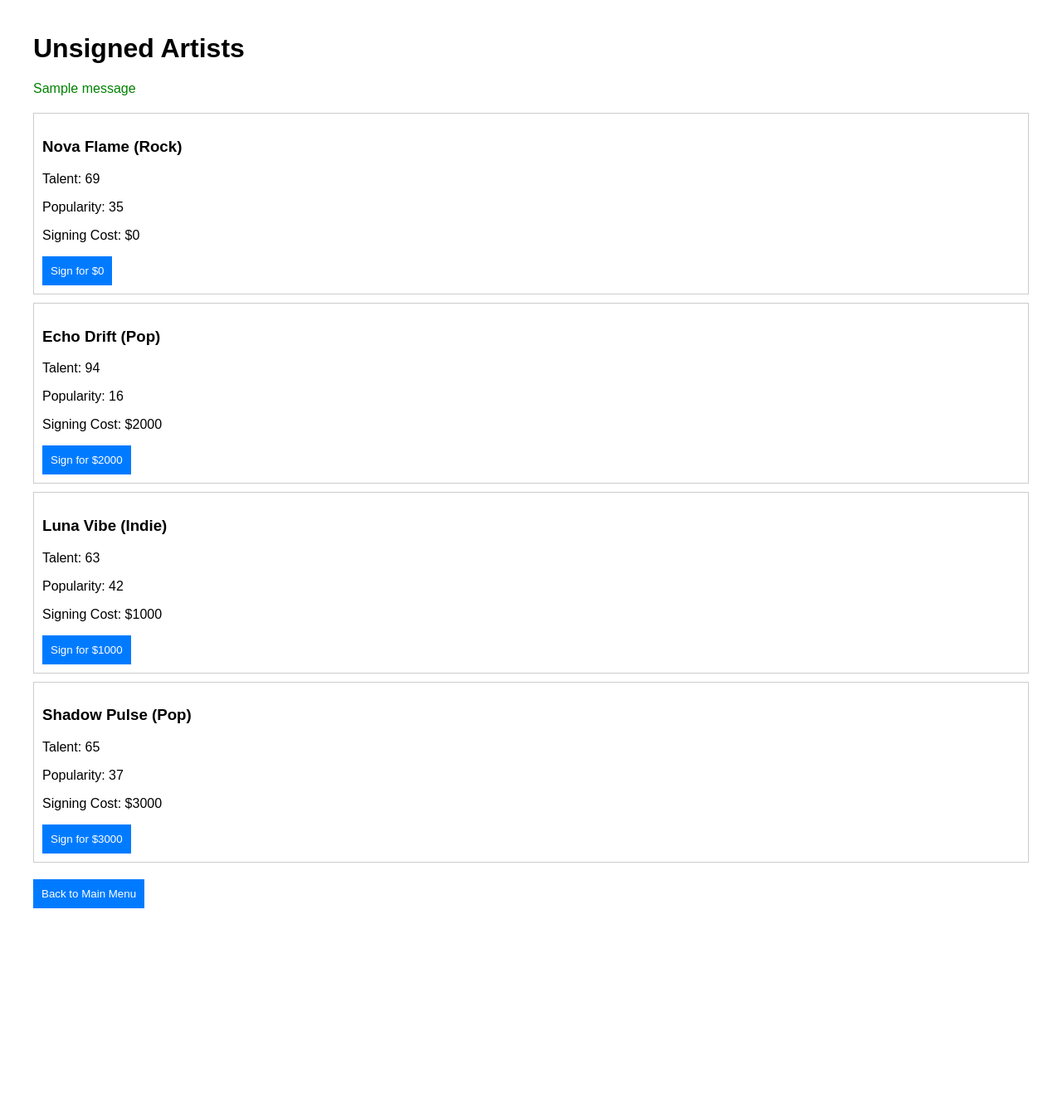
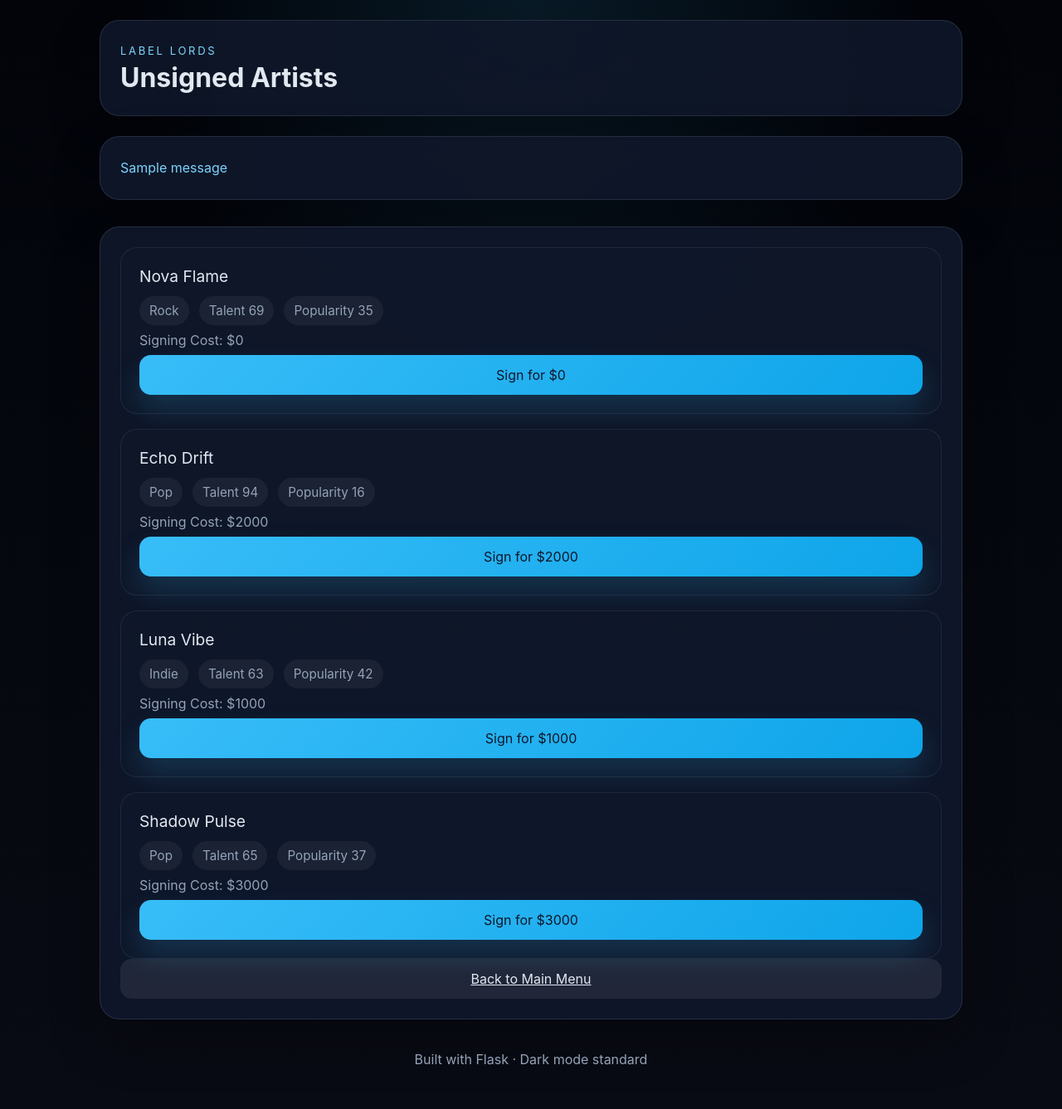
Before and after one commit to milarous/label-lords, a Flask app: page /unsigned in a window 1280 px wide. Shown: the whole page at 83% size. Before the commit the page ends 1095 px from the top, so only its background shows below. Run offline with Flask 3, Linux system fonts and the light colour scheme; one stand-in notice (Sample message) is shown.

Commit message:
Dark mode and updated UI

```diff
--- /dev/null
+++ b/static/css/styles.css
@@ -0,0 +1,295 @@
+:root {
+    color-scheme: dark;
+    --bg: #090b14;
+    --surface: #0f172a;
+    --surface-strong: #111827;
+    --surface-muted: #131a2b;
+    --border: rgba(148, 163, 184, 0.18);
+    --text: #e2e8f0;
+    --muted: #94a3b8;
+    --accent: #38bdf8;
+    --accent-strong: #7dd3fc;
+    --success: #34d399;
+    --danger: #f87171;
+    --shadow: 0 25px 60px rgba(0, 0, 0, 0.25);
+}
+
+* {
+    box-sizing: border-box;
+}
+
+html, body {
+    margin: 0;
+    min-height: 100%;
+    background: radial-gradient(circle at top, rgba(56, 189, 248, 0.12), transparent 32%),
+                linear-gradient(180deg, #02040a 0%, #090b14 100%);
+    color: var(--text);
+    font-family: Inter, system-ui, -apple-system, BlinkMacSystemFont, "Segoe UI", sans-serif;
+}
+
+body {
+    padding: 24px;
+}
+
+.app-shell {
+    max-width: 1040px;
+    margin: 0 auto;
+}
+
+.app-header {
+    display: flex;
+    flex-wrap: wrap;
+    justify-content: space-between;
+    gap: 16px;
+    padding: 28px 24px;
+    background: rgba(15, 23, 42, 0.88);
+    border: 1px solid var(--border);
+    border-radius: 24px;
+    box-shadow: var(--shadow);
+    margin-bottom: 24px;
+}
+
+.app-header .eyebrow {
+    margin: 0 0 8px;
+    text-transform: uppercase;
+    letter-spacing: 0.2em;
+    color: var(--accent-strong);
+    font-size: 0.82rem;
+}
+
+.app-header h1 {
+    margin: 0;
+    font-size: clamp(2rem, 2.5vw, 2.8rem);
+    line-height: 1.05;
+}
+
+.status-pill {
+    display: inline-flex;
+    align-items: center;
+    gap: 10px;
+    background: rgba(255, 255, 255, 0.05);
+    border: 1px solid rgba(255, 255, 255, 0.08);
+    color: var(--muted);
+    padding: 12px 18px;
+    border-radius: 999px;
+    font-size: 0.95rem;
+}
+
+.status-separator {
+    color: rgba(255, 255, 255, 0.45);
+}
+
+.page-content {
+    display: grid;
+    gap: 24px;
+}
+
+.page-panel,
+.card,
+.profile-card,
+.flash-panel {
+    background: rgba(15, 23, 42, 0.94);
+    border: 1px solid var(--border);
+    border-radius: 24px;
+    padding: 24px;
+    box-shadow: var(--shadow);
+}
+
+.flash-panel p {
+    margin: 0;
+    color: var(--accent-strong);
+    line-height: 1.7;
+}
+
+.intro-text,
+.panel-copy {
+    color: var(--muted);
+    line-height: 1.8;
+    margin: 0;
+}
+
+.form-grid {
+    display: grid;
+    gap: 18px;
+}
+
+.form-field {
+    display: grid;
+    gap: 8px;
+}
+
+.form-field label {
+    color: var(--muted);
+    font-size: 0.95rem;
+}
+
+input,
+select,
+textarea {
+    width: 100%;
+    border: 1px solid rgba(148, 163, 184, 0.15);
+    border-radius: 14px;
+    background: rgba(15, 23, 42, 0.72);
+    color: var(--text);
+    padding: 14px 16px;
+    font-size: 1rem;
+    transition: border-color 0.2s ease, box-shadow 0.2s ease;
+}
+
+input:focus,
+select:focus,
+textarea:focus {
+    outline: none;
+    border-color: rgba(56, 189, 248, 0.6);
+    box-shadow: 0 0 0 4px rgba(56, 189, 248, 0.14);
+}
+
+button,
+a.btn {
+    font: inherit;
+    cursor: pointer;
+    border: none;
+    border-radius: 14px;
+    padding: 14px 20px;
+    transition: transform 0.18s ease, box-shadow 0.18s ease, background-color 0.18s ease;
+}
+
+button:hover,
+a.btn:hover {
+    transform: translateY(-1px);
+}
+
+.btn {
+    display: inline-flex;
+    align-items: center;
+    justify-content: center;
+    gap: 0.5rem;
+}
+
+.btn-primary {
+    background: linear-gradient(135deg, var(--accent), #0ea5e9);
+    color: #0f172a;
+    box-shadow: 0 18px 35px rgba(56, 189, 248, 0.18);
+}
+
+.btn-secondary {
+    background: rgba(255, 255, 255, 0.08);
+    color: var(--text);
+    border: 1px solid rgba(148, 163, 184, 0.18);
+}
+
+.btn-ghost {
+    background: transparent;
+    color: var(--accent-strong);
+    border: 1px solid rgba(56, 189, 248, 0.3);
+}
+
+.fullwidth {
+    width: 100%;
+}
+
+.card-grid,
+.artist-grid,
+.action-list {
+    display: grid;
+    gap: 18px;
+}
+
+.artist-card,
+.card {
+    background: rgba(15, 23, 42, 0.9);
+    border: 1px solid rgba(148, 163, 184, 0.12);
+    border-radius: 20px;
+    padding: 22px;
+}
+
+.artist-card h3,
+.card-title {
+    margin: 0 0 10px;
+    font-size: 1.2rem;
+}
+
+.artist-card p,
+.card-copy,
+.profile-card p,
+.profile-item {
+    margin: 8px 0;
+    color: var(--muted);
+}
+
+.artist-meta,
+.profile-item-row {
+    display: flex;
+    flex-wrap: wrap;
+    gap: 12px;
+    margin-top: 12px;
+    color: var(--muted);
+    font-size: 0.95rem;
+}
+
+.artist-meta span,
+.profile-item-row span {
+    background: rgba(255, 255, 255, 0.05);
+    padding: 8px 12px;
+    border-radius: 999px;
+}
+
+.profile-card {
+    display: grid;
+    gap: 20px;
+}
+
+.profile-row {
+    display: grid;
+    gap: 18px;
+}
+
+.profile-row h3 {
+    margin: 0;
+}
+
+.release-list,
+.release-grid {
+    list-style: none;
+    margin: 0;
+    padding: 0;
+    display: grid;
+    gap: 10px;
+}
+
+.release-list li {
+    padding: 12px 14px;
+    border-radius: 14px;
+    background: rgba(255, 255, 255, 0.04);
+    color: var(--text);
+}
+
+.app-footer {
+    text-align: center;
+    color: var(--muted);
+    margin-top: 12px;
+    padding: 10px 0;
+}
+
+@media (min-width: 720px) {
+    .form-grid {
+        grid-template-columns: repeat(2, minmax(0, 1fr));
+    }
+
+    .form-field:nth-child(5),
+    .form-field:nth-child(6),
+    .form-field:nth-child(7) {
+        grid-column: span 2;
+    }
+}
+
+@media (min-width: 900px) {
+    .page-content {
+        gap: 32px;
+    }
+
+    .profile-row {
+        grid-template-columns: 1.5fr 1fr;
+        align-items: start;
+    }
+}
--- /dev/null
+++ b/templates/base.html
@@ -0,0 +1,44 @@
+<!DOCTYPE html>
+<html lang="en">
+<head>
+    <meta charset="UTF-8">
+    <meta name="viewport" content="width=device-width, initial-scale=1.0">
+    <title>{% block title %}Label Lords{% endblock %}</title>
+    <link rel="stylesheet" href="{{ url_for('static', filename='css/styles.css') }}">
+</head>
+<body>
+    <div class="app-shell">
+        <header class="app-header">
+            <div>
+                <p class="eyebrow">Label Lords</p>
+                <h1>{% block page_title %}Record Label Simulation{% endblock %}</h1>
+            </div>
+            {% if game_state and get_current_date is defined %}
+                <div class="status-pill">
+                    <span>{{ get_current_date(game_state.week, game_state.starting_year) }}</span>
+                    <span class="status-separator">•</span>
+                    <span>Funds: ${{ game_state.money }}</span>
+                </div>
+            {% endif %}
+        </header>
+
+        <main class="page-content">
+            {% with messages = get_flashed_messages() %}
+                {% if messages %}
+                    <div class="flash-panel">
+                        {% for message in messages %}
+                            <p>{{ message }}</p>
+                        {% endfor %}
+                    </div>
+                {% endif %}
+            {% endwith %}
+
+            {% block content %}{% endblock %}
+        </main>
+
+        <footer class="app-footer">
+            <p>Built with Flask · Dark mode standard</p>
+        </footer>
+    </div>
+</body>
+</html>
--- a/templates/unsigned.html
+++ b/templates/unsigned.html
@@ -1,45 +1,34 @@
-<!DOCTYPE html>
-<html lang="en">
-<head>
-    <meta charset="UTF-8">
-    <meta name="viewport" content="width=device-width, initial-scale=1.0">
-    <title>Unsigned Artists</title>
-    <style>
-        body { font-family: Arial, sans-serif; margin: 40px; }
-        .artist { border: 1px solid #ccc; padding: 10px; margin: 10px 0; }
-        button { padding: 10px; background: #007bff; color: white; border: none; cursor: pointer; }
-        button:hover { background: #0056b3; }
-        .back { margin-top: 20px; }
-    </style>
-</head>
-<body>
-    <h1>Unsigned Artists</h1>
-    {% with messages = get_flashed_messages() %}
-        {% if messages %}
-            <div style="color: green; margin-bottom: 20px;">
-                {% for message in messages %}
-                    <p>{{ message }}</p>
-                {% endfor %}
-            </div>
-        {% endif %}
-    {% endwith %}
+{% extends 'base.html' %}
+
+{% block title %}Unsigned Artists{% endblock %}
+
+{% block page_title %}Unsigned Artists{% endblock %}
+
+{% block content %}
+<section class="page-panel">
     {% if game_state.unsigned_artists %}
-        {% for artist in game_state.unsigned_artists %}
-            <div class="artist">
-                <h3>{{ artist.name }} ({{ artist.genre }})</h3>
-                <p>Talent: {{ artist.talent }}</p>
-                <p>Popularity: {{ artist.popularity }}</p>
-                <p>Signing Cost: ${{ artist.signing_cost }}</p>
-                <form method="post" action="{{ url_for('sign_artist', idx=loop.index0) }}" style="display: inline;">
-                    <button type="submit">Sign for ${{ artist.signing_cost }}</button>
-                </form>
-            </div>
-        {% endfor %}
+        <div class="artist-grid">
+            {% for artist in game_state.unsigned_artists %}
+                <article class="artist-card">
+                    <div class="card-title">{{ artist.name }}</div>
+                    <div class="artist-meta">
+                        <span>{{ artist.genre }}</span>
+                        <span>Talent {{ artist.talent }}</span>
+                        <span>Popularity {{ artist.popularity }}</span>
+                    </div>
+                    <p class="card-copy">Signing Cost: ${{ artist.signing_cost }}</p>
+                    <form method="post" action="{{ url_for('sign_artist', idx=loop.index0) }}">
+                        <button class="btn btn-primary fullwidth" type="submit">Sign for ${{ artist.signing_cost }}</button>
+                    </form>
+                </article>
+            {% endfor %}
+        </div>
     {% else %}
-        <p>No unsigned artists left!</p>
+        <div class="card">
+            <p class="panel-copy">No unsigned artists left!</p>
+        </div>
     {% endif %}
-    <div class="back">
-        <a href="{{ url_for('menu') }}"><button>Back to Main Menu</button></a>
-    </div>
-</body>
-</html>
+
+    <a class="btn btn-secondary fullwidth" href="{{ url_for('menu') }}">Back to Main Menu</a>
+</section>
+{% endblock %}
```
Also changed, not shown: bugs-n-ideas.md (added, +67 -0 lines), templates/manage_artist.html (+44 -50 lines), templates/menu.html (+15 -32 lines), templates/setup.html (+30 -32 lines), templates/signed.html (+33 -29 lines), CHANGELOG.md (added), README.md.
